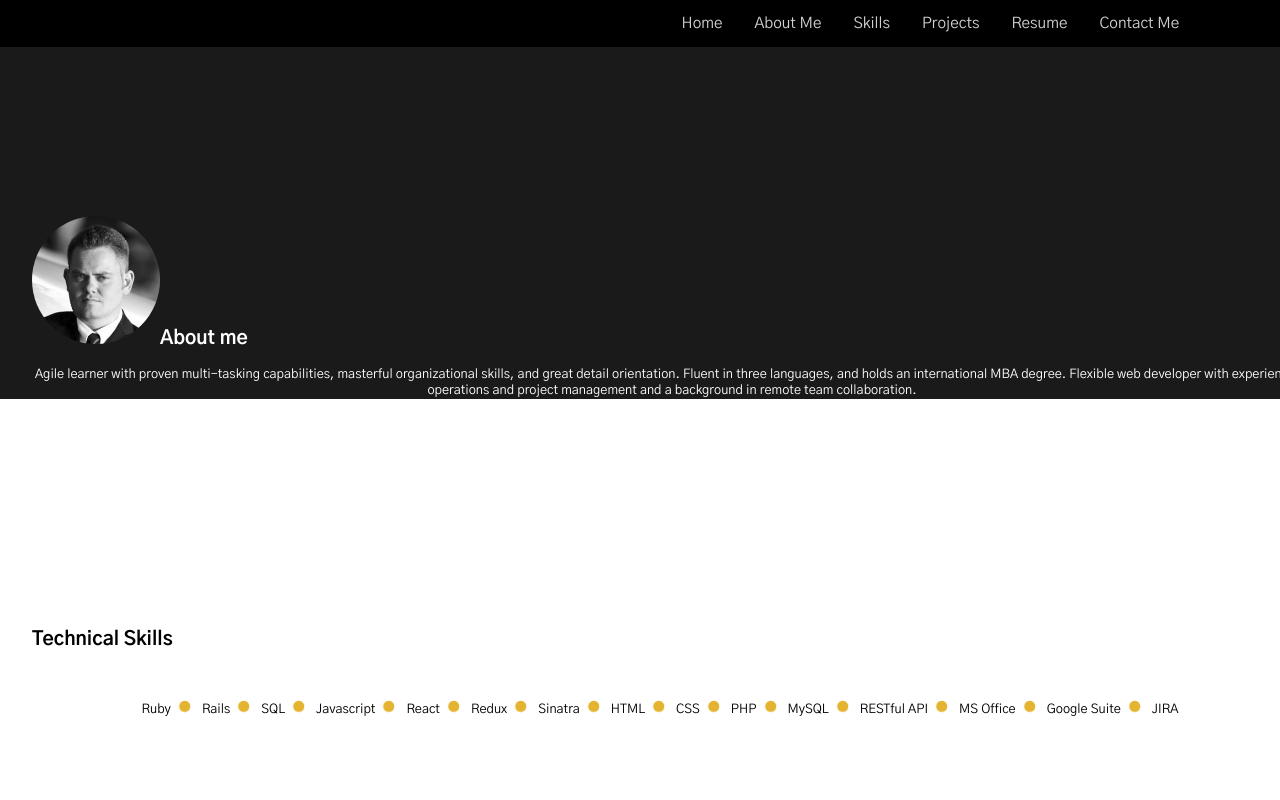
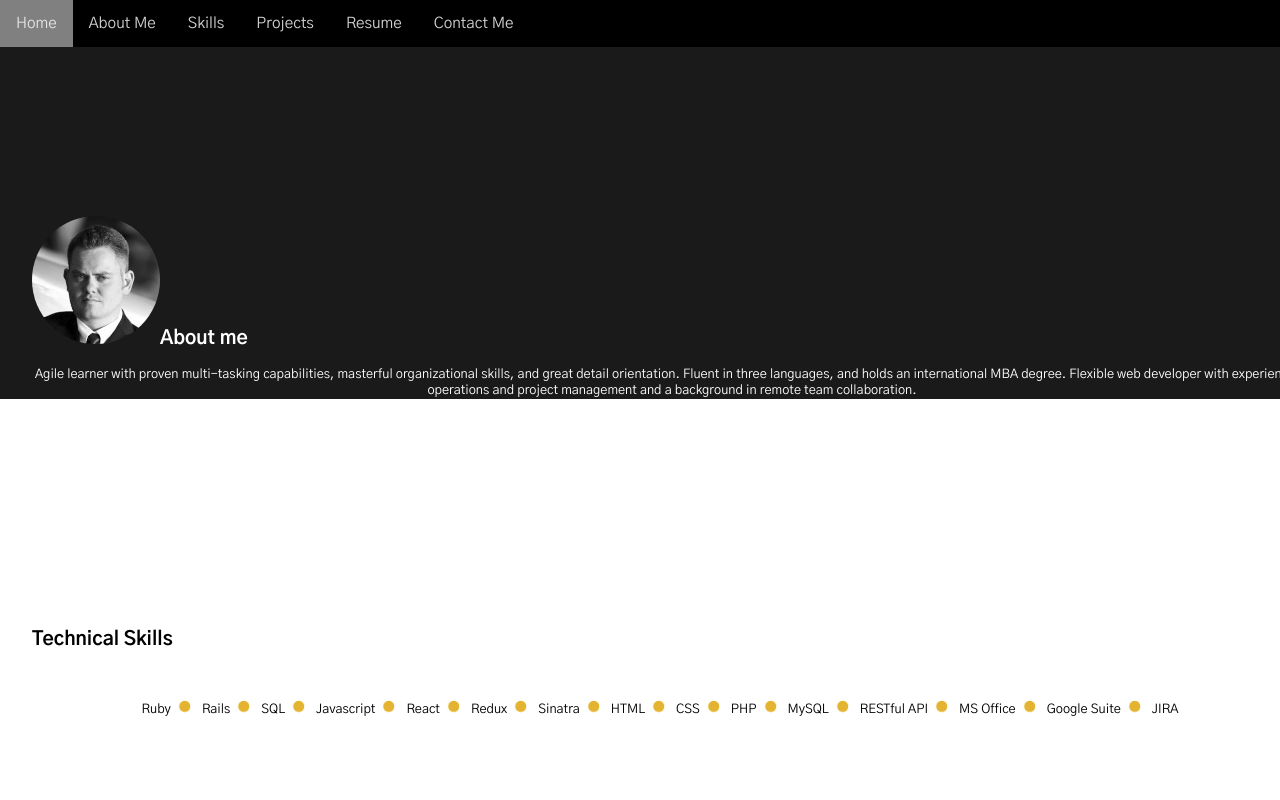
Before and after one commit to nicksolony/portfolio-frontend, a React (Create React App) app: page / in a window 1280 px wide. Shown: the top 800 px of the page. Built offline with nearby package versions, Linux system fonts and the light colour scheme.

Commit message:
removed padding from navbar

```diff
--- a/src/App.css
+++ b/src/App.css
@@ -78,7 +78,6 @@ body {
   overflow: hidden;
   background-color:black;
   width: 100vw;
-  padding-left: 52vw;
 }
 
 .NavItem a {
@@ -154,6 +153,8 @@ body {
 } */
 #About {
   background-image: url("./imgs/BG3.gif");
+  background-size: auto 80vh;
+  background-repeat: no-repeat;
   color: white;
   width: 100vw;
 
```
